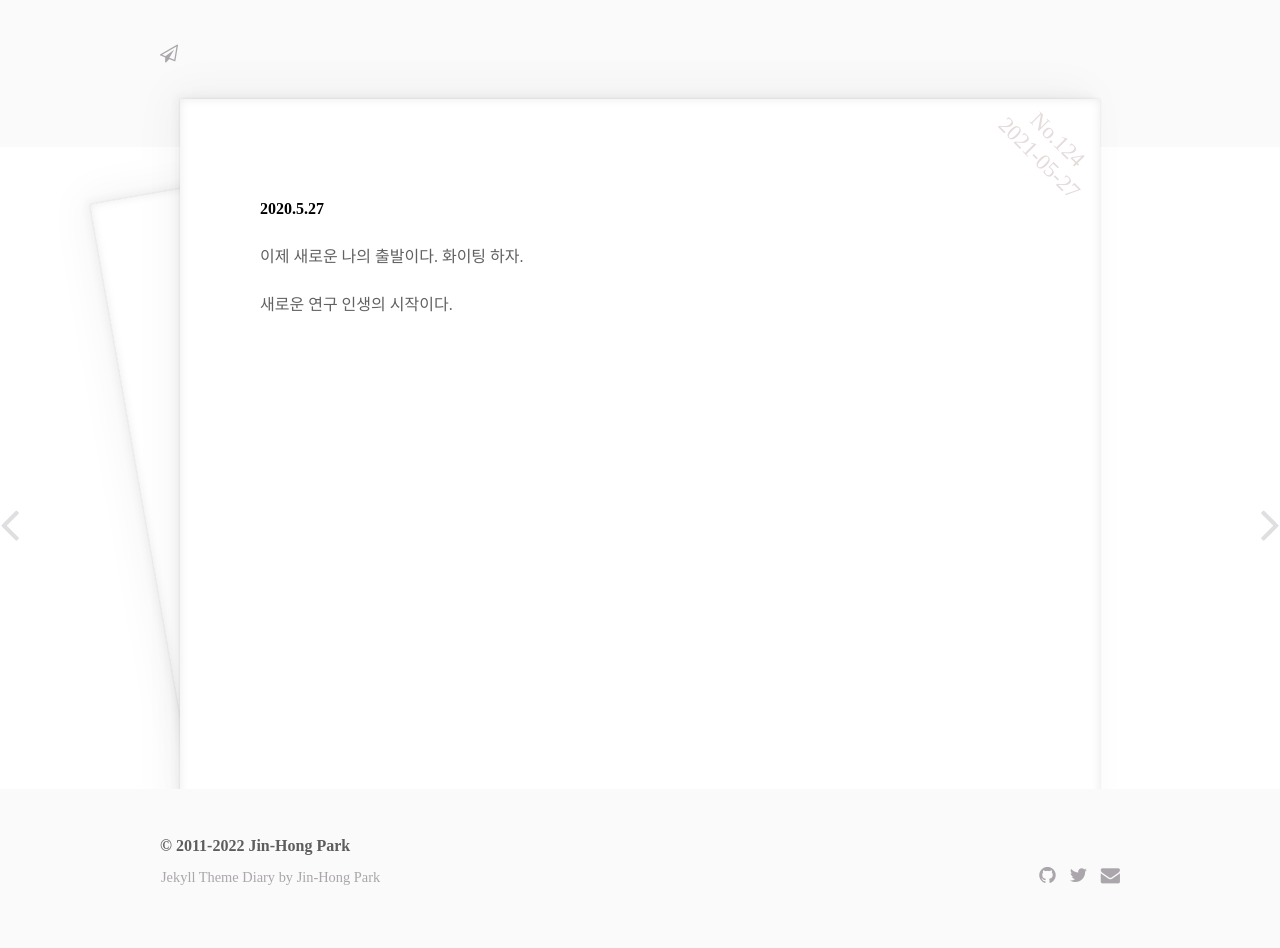
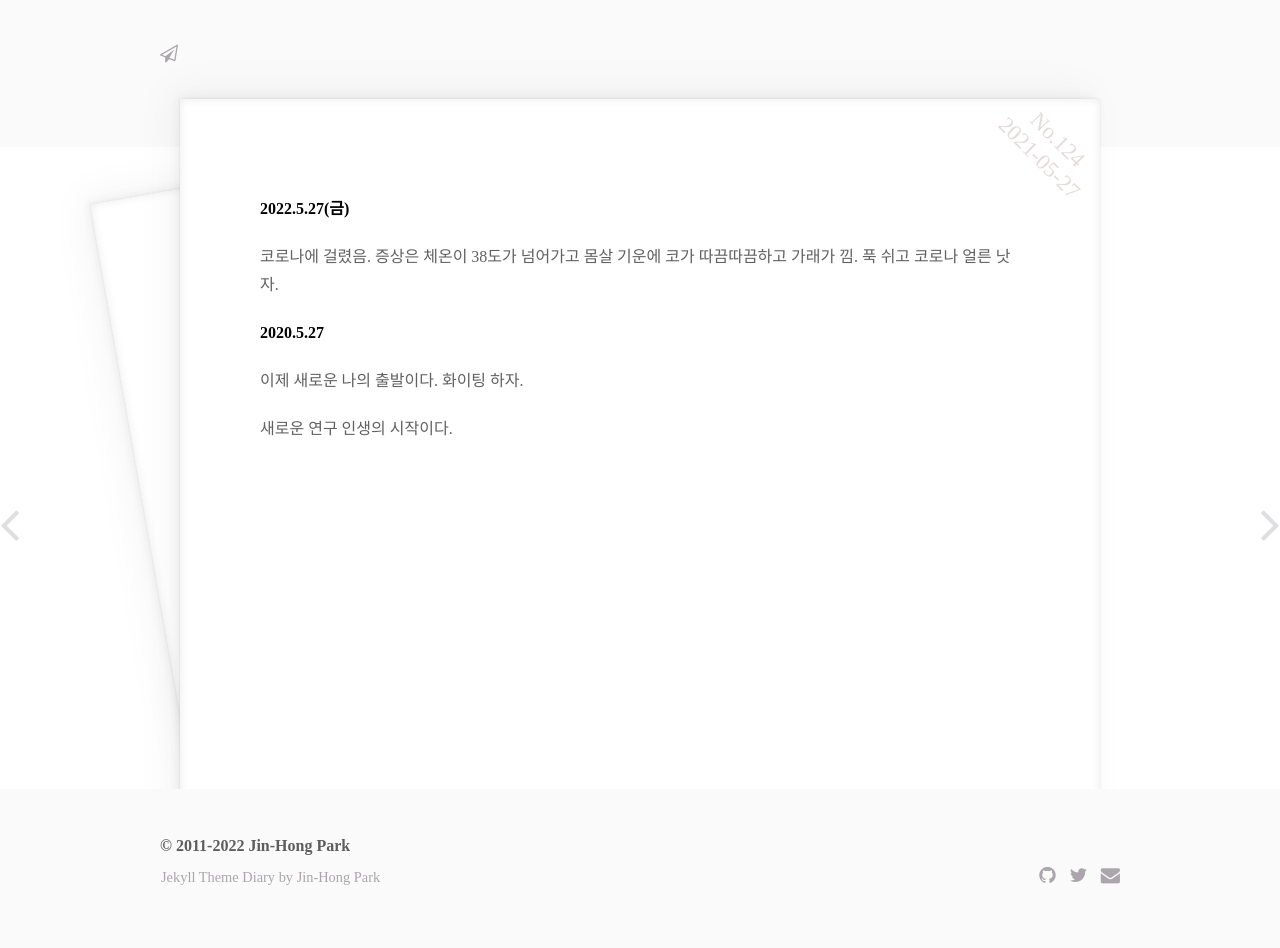
Before and after one commit to jinhong-park/journal, a Jekyll site: the page built from _posts/5_May/2021-05-27-start.md, in a window 1280 px wide. Built offline with Jekyll 4.4.1, drawn with Linux system fonts in a browser that asks for light colours.

Commit message:
“update”

```diff
--- a/_posts/5_May/2021-05-27-start.md
+++ b/_posts/5_May/2021-05-27-start.md
@@ -6,6 +6,13 @@ categories: life
 excerpt: ""
 ---
 
+
+**2022.5.27(금)**
+
+코로나에 걸렸음. 증상은 체온이 38도가 넘어가고 몸살 기운에 코가 따끔따끔하고 가래가 낌. 푹 쉬고 코로나 얼른 낫자.
+
+
+
 **2020.5.27**
 
 
```
